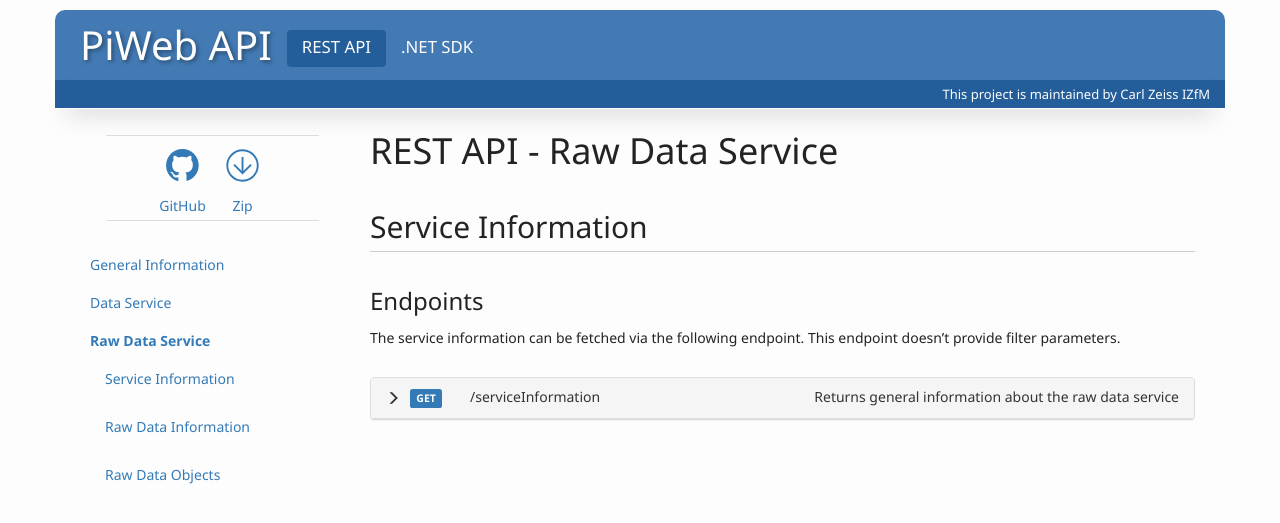
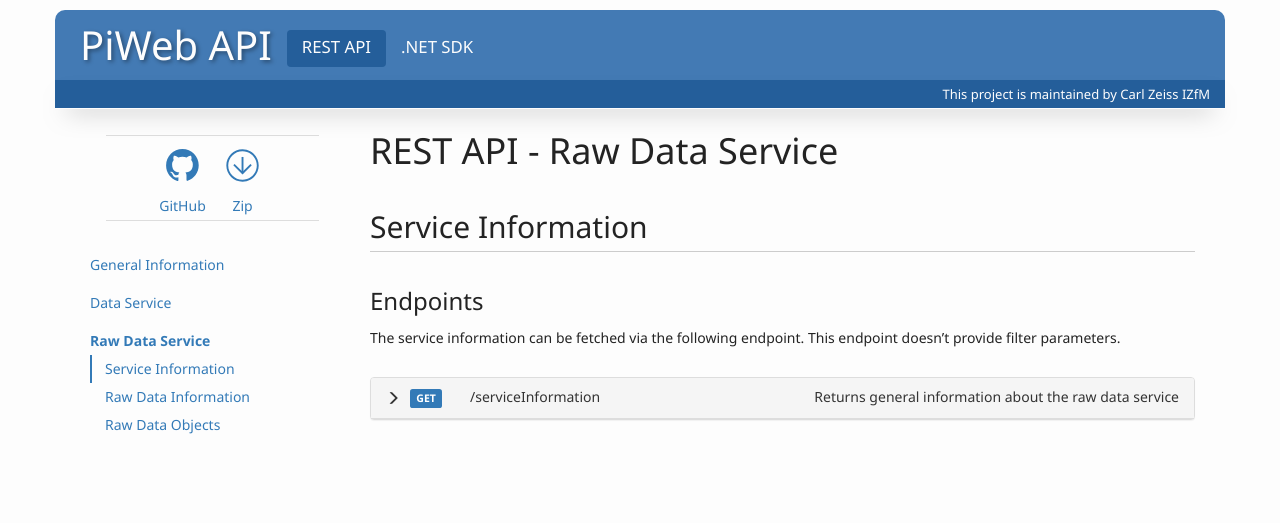
Before and after one commit to ZEISS-PiWeb/PiWeb-Api, a Jekyll site: the page built from _pages/0131-restapi-rawdataservice-serviceinformation.md, in a window 1280 px wide. Shown: the top 523 px of the page. Built offline with Jekyll 4.4.1, drawn with Linux system fonts in a browser that asks for light colours.

Commit message:
Update custom-styles.css

```diff
--- a/stylesheets/custom-styles.css
+++ b/stylesheets/custom-styles.css
@@ -23,7 +23,7 @@
 }
 
 /*Moves anker links to correct position after click*/
-h2[id]:before {
+h2[id]:before, h3[id]:before {
   display: block;
   content: " ";
   margin-top: -120px;
@@ -134,6 +134,13 @@
 	box-shadow: 0 12px 24px -12px rgba(0,0,0,0.5);
 }
 
+.container-header-footer>a,
+.container-header-footer>a:hover,
+.container-header-footer>a:focus{
+	color: #FDFDFD;
+	text-decoration: none;
+}
+
 .navbar-default {
   background-color: inherit;
   border: none;
@@ -209,6 +216,31 @@
 	padding-left:20px;
 }
 
+ul.subNavList>li>a:hover {
+	text-decoration: none;
+}
+
+#navbar>.nav>li:hover{
+	border-left: 2px dotted #437AB4;
+}
+
+#navbar>.nav>li.active, #navbar>.nav>li.active:hover{
+	border-left: 2px solid #337ab7;
+}
+
+#navbar>.nav>li.active>a {
+	padding-left: 13px;
+}
+
+#navbar>.nav>li>a{
+	display: inline;
+}
+
+#navbar>.nav>li>a:hover{
+	background-color: #FDFDFD;
+	padding-left: 13px;
+}
+
 .table{
 	border-spacing: 1px;
 	border-collapse: inherit;
@@ -243,6 +275,20 @@
 	}
 }
 
+.tooltip-inner{
+	background-color: #437AB4;
+	text-align: left;
+	padding: 8px 8px;
+}
+
+.tooltip-inner code{
+	color: #000;
+}
+
+.tooltip.top .tooltip-arrow{
+	border-top-color: #437AB4;
+}
+
 .about-links{
 	display: table;
 	margin: 0px auto 30px auto;
@@ -272,51 +318,3 @@
 .about-links>li>a>span{
 	display: list-item;
 }
-
-/* Tables */
-/*
-table {
-  width:100%;
-  margin-bottom: 32px;
-  text-align: left;
-  border-spacing:1px;
-  border-collapse: inherit;
- }
-
-th {
-  padding: 10px;
-  background: #437AB4;
-  color: #FFF;
-  font-size: 1.1em;
-  font-weight: 400;
- }
-
-td {
-  padding: 10px;
-  background: #F6F6F6;
- }
-*/
-/*
-.affix-top,.affix{
- position: static;
-}
-
-@media (min-width: 979px) {
-  #sidebar.affix-top {
-    position: static;
-  	margin-top:30px;
-  	width:228px;
-  }
-
-  #sidebar.affix {
-    position: fixed;
-    top:70px;
-    width:228px;
-  }
-}
-
-#sidebar li.active {
-  border:0 #eee solid;
-  border-right-width:5px;
-}
-*/
```
